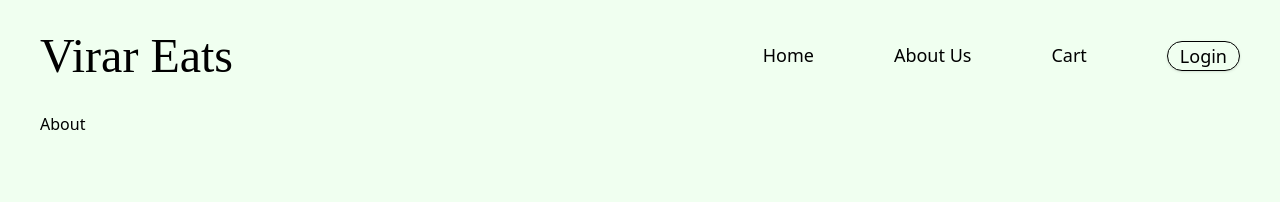
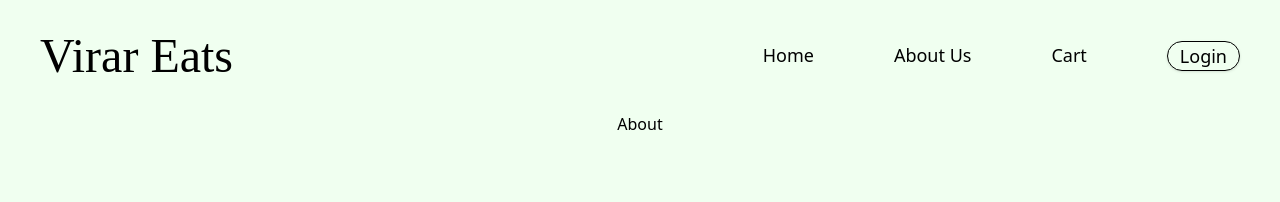
Before and after one commit to iamharshtambe/virar-eats, a React (Vite) app: page /about in a window 1280 px wide. Shown: the top 202 px of the page. Built offline with nearby package versions, Linux system fonts and the light colour scheme; a web font is replaced by a local one.

Commit message:
modify menu accordian item

```diff
--- a/src/components/About.tsx
+++ b/src/components/About.tsx
@@ -1,7 +1,7 @@
 function About() {
   return (
     <div>
-      <h1>About</h1>
+      <h1 className="flex items-center justify-center">About</h1>
     </div>
   );
 }
--- a/src/components/MenuAccordianItem.tsx
+++ b/src/components/MenuAccordianItem.tsx
@@ -40,7 +40,7 @@ function MenuAccordianItem({ data }: MenuAccordianItemProps) {
             <div className="flex-shrink-0">
               {imageId && (
                 <img
-                  className="h-32 w-32 rounded-lg object-cover"
+                  className="h-24 w-24 rounded-lg object-cover"
                   src={MENU_IMG_URL + imageId}
                   alt={name}
                 />
```
